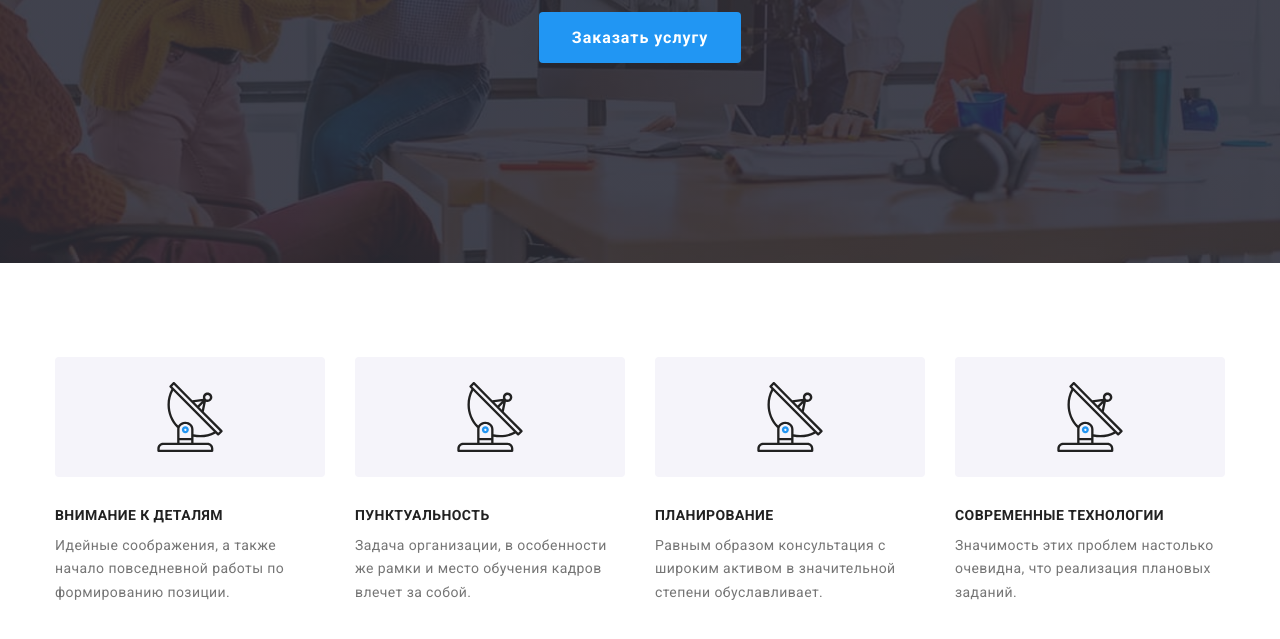
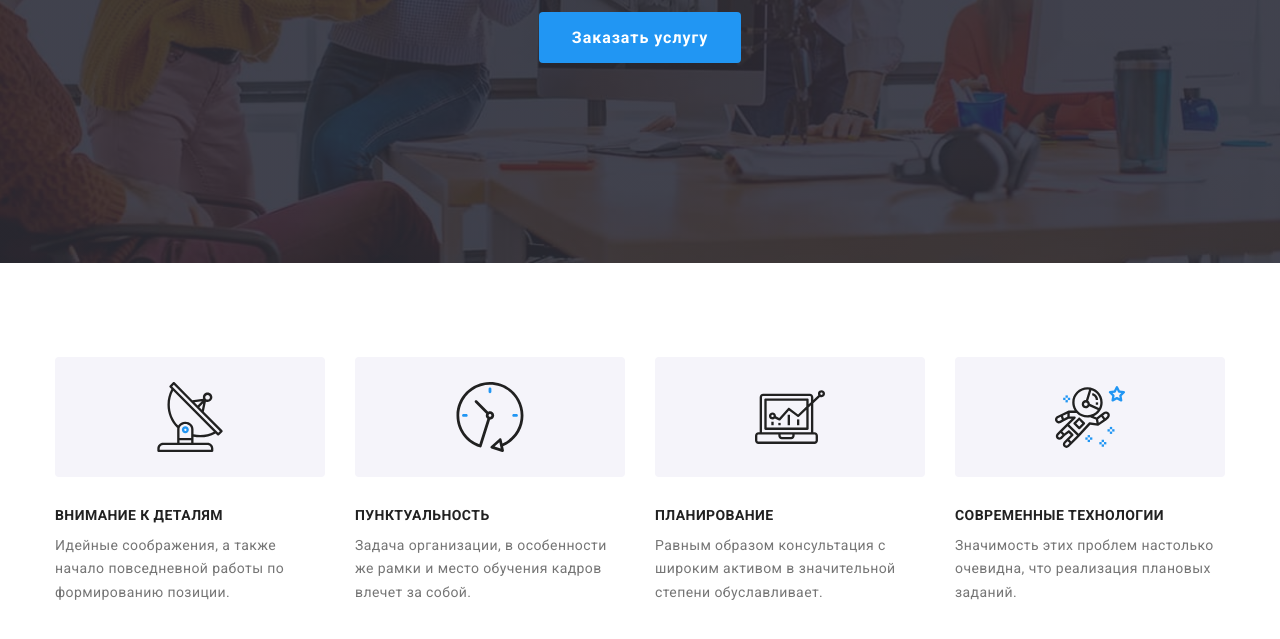
Before and after one commit to invisible81/hw-04, a plain HTML site: page index.html in a window 1280 px wide. Shown: the part 433-1072 px from the top of the page. Drawn offline with nearby package versions, Linux system fonts and the light colour scheme; files whose address does not match are found by name.

Commit message:
Добавляет исправления

```diff
--- a/index.html
+++ b/index.html
@@ -94,8 +94,8 @@
             </li>
             <li class="item clock">
               <div class="icon-block">
-                <svg class="icon-antenna" width="70px" height="70px">
-                  <use href="./icons/sprite.svg#antenna"></use>
+                <svg class="icon-clock" width="70px" height="70px">
+                  <use href="./icons/sprite.svg#clock"></use>
                 </svg>
               </div>
               <h3 class="studio-title">Пунктуальность</h3>
@@ -106,8 +106,8 @@
             </li>
             <li class="item diagram">
               <div class="icon-block">
-                <svg class="icon-antenna" width="70px" height="70px">
-                  <use href="./icons/sprite.svg#antenna"></use>
+                <svg class="icon-diagram" width="70px" height="70px">
+                  <use href="./icons/sprite.svg#diagram"></use>
                 </svg>
               </div>
               <h3 class="studio-title">Планирование</h3>
@@ -118,8 +118,8 @@
             </li>
             <li class="item astronaut">
               <div class="icon-block">
-                <svg class="icon-antenna" width="70px" height="70px">
-                  <use href="./icons/sprite.svg#antenna"></use>
+                <svg class="icon-astronaut" width="70px" height="70px">
+                  <use href="./icons/sprite.svg#astronaut"></use>
                 </svg>
               </div>
               <h3 class="studio-title">Современные технологии</h3>
```
